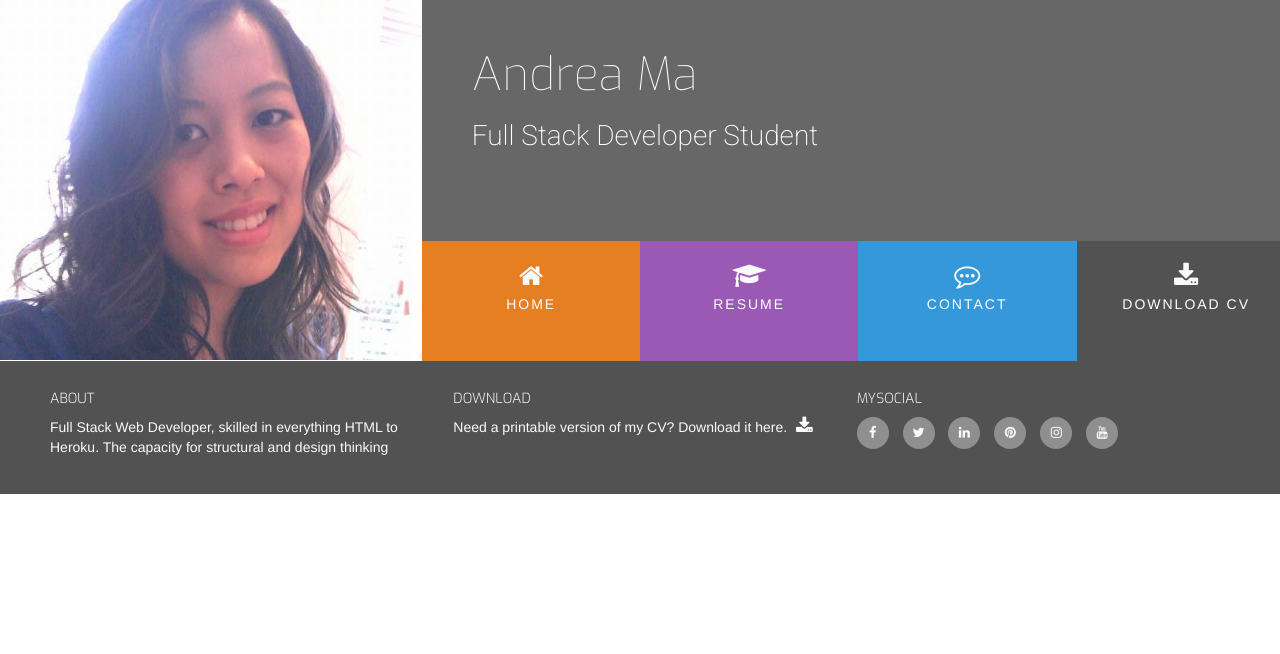
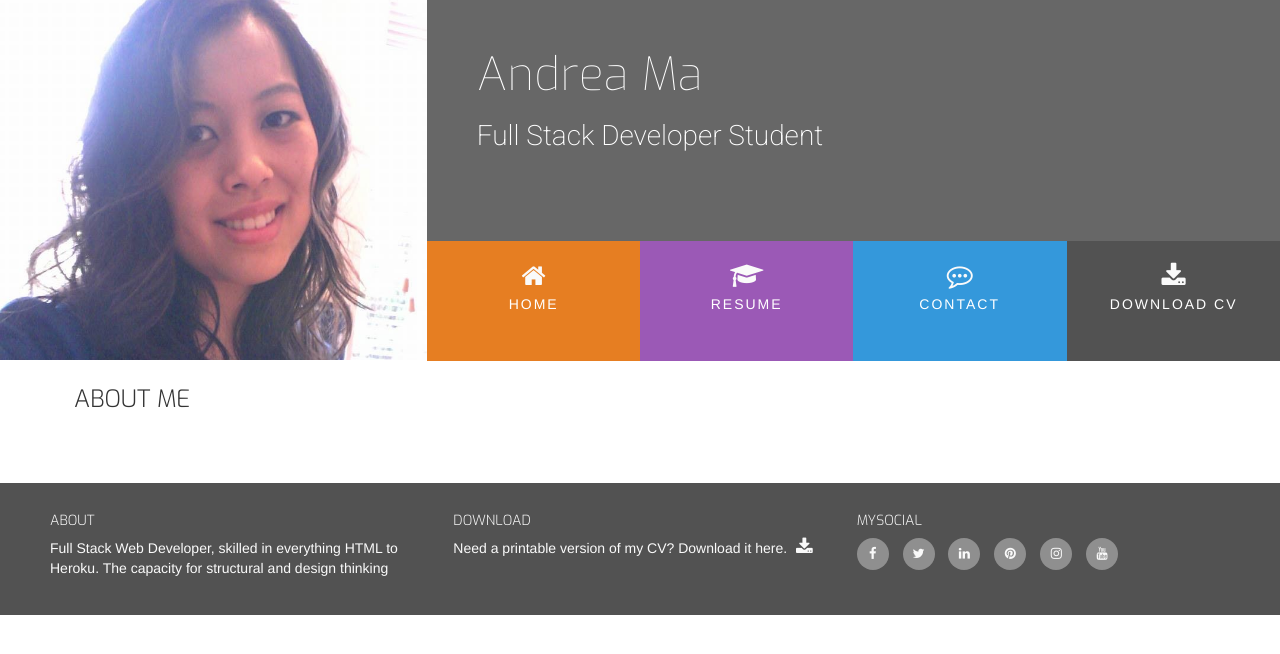
Before and after one commit to Andreaytm/resume, a plain HTML site: page index.html in a window 1280 px wide. Drawn offline with nearby package versions, Linux system fonts and the light colour scheme.

Commit message:
created personal section basic structure and three reasons heading

```diff
--- a/assets/css/style.css
+++ b/assets/css/style.css
@@ -4,6 +4,10 @@
 
 .bg-color-name-title {
     background-color: #676767;
+}
+
+.bg-color-three-reasons {
+    background: #ffffff;
 }
 
 .ui-menu-color-home {
@@ -43,6 +47,23 @@ h4 {
 
 .inline-block {
     display: inline-block;
+}
+
+.section-column {
+    padding: 0 30px 30px;
+    float: none;
+    display: table-cell;
+}
+
+.row-table {
+    display: table;
+}
+
+.section-heading {
+    font-family: "Exo", sans-serif;
+    font-weight: 300;
+    margin-top: 25px;
+    margin-bottom: 40px;
 }
 
 /* ----------------------------------Heading*/
--- a/index.html
+++ b/index.html
@@ -9,7 +9,7 @@
 </head>
 
 <body>
-    <header>
+    <header class="container-fluid">
         <div class ="row">
             <a href="index.html">
                 <div class="col-md-4 logo"></div>
@@ -39,11 +39,17 @@
                 </div>
             </div>
         </div>
-
-
     </header>
-    <section>
-
+    <section class="container-fluid">
+        <div class="row row-table">
+            <div class="col-xs-12 col-sm-12 col-md-8 bg-color-three-reasons section-column">
+                <div class="row">
+                    <div class="col-md-12">
+                        <h3 class="section-heading uppercase">About Me</h3>
+                    </div>
+                </div>
+            </div>
+        </div>
     </section>
     <footer class="container-fluid">
         <div id="footer-details" class="row">
```
